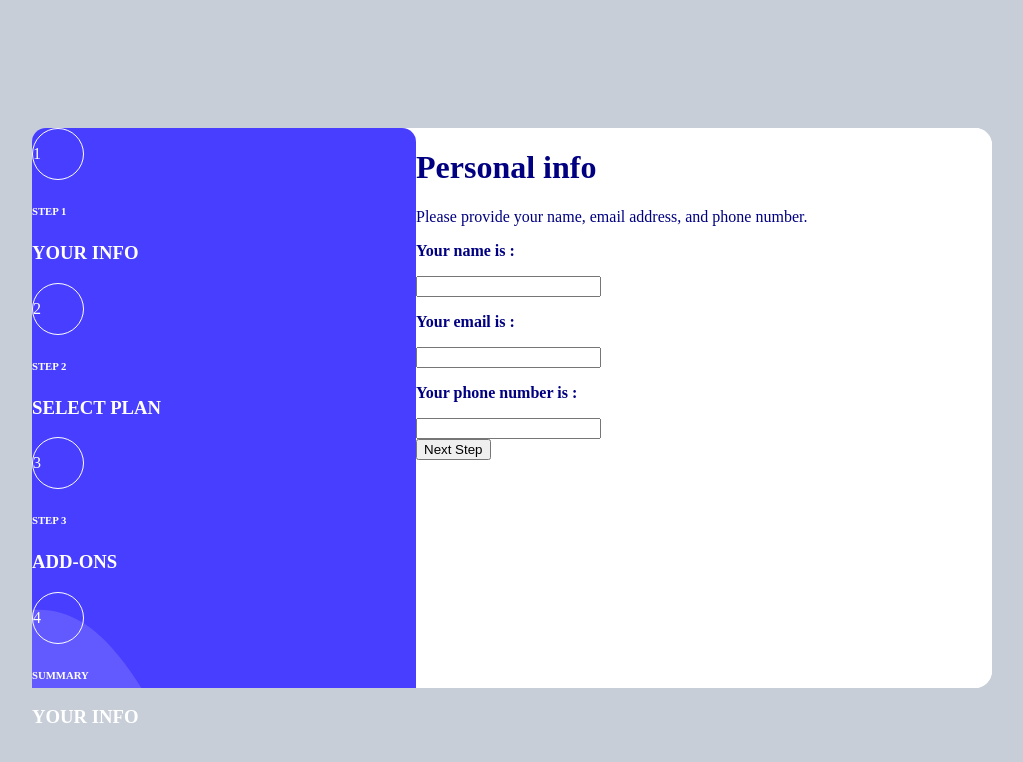
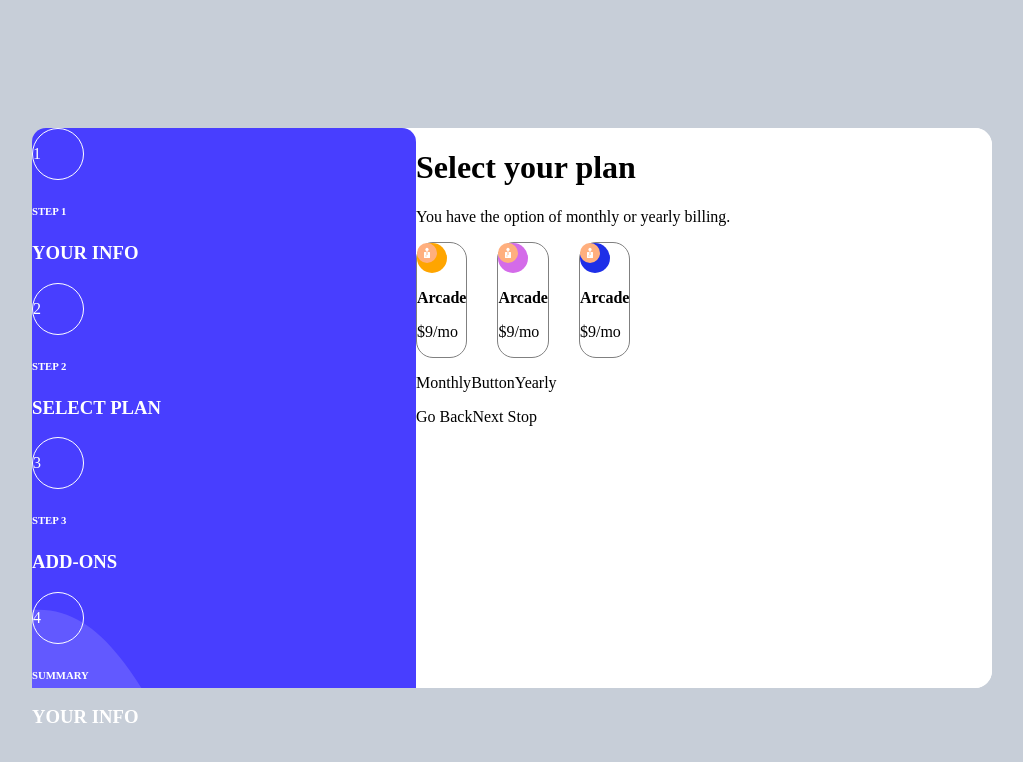
Before and after one commit to KASIANGK/project-useEffect-useState-Kasia-Nagorka, a React (Vite) app: page / in a window 1280 px wide. Shown: the top 762 px of the page, without its empty margins (136-1159 px from the left). Built offline with nearby package versions, Linux system fonts and the light colour scheme.

Commit message:
Component Select creation, contenu DONE

```diff
--- a/src/App.jsx
+++ b/src/App.jsx
@@ -1,10 +1,10 @@
 import { useState, useEffect } from 'react'
 import './App.css'
 import Personal from './Components/Personal/Personal'
+import Select from './Components/Select/Select'
 import Advenced from './assets/advenced.svg'
 import Arcade from './assets/arcade.svg'
 import Pro from './assets/pro.svg'
-import Sidebar from './assets/sidebar.svg'
 import Thankyou from './assets/thankyou.svg'
 
 function App() {
@@ -13,7 +13,8 @@ function App() {
   return (
 
       <div className='ALL'>
-        <Personal Sidebar={Sidebar} ></Personal>
+        {/* <Personal></Personal> */}
+        <Select Arcade={Arcade}></Select>
       </div>
 
   )
--- /dev/null
+++ b/src/Components/Select/Select.css
@@ -0,0 +1,52 @@
+.SELECT {
+    display: flex;
+    width: 120vh;
+    height: 70vh;
+    background-color: rgb(255, 255, 255);
+    border-radius: 17px;
+}
+.SELECT-CHOICE {
+    display: flex;
+    gap: 30px;
+}
+.ABO {
+    border-radius: 17px;
+    border: 1px solid grey;
+}
+.ARCADE {
+    background-color: orange;
+    border-radius: 50%;
+    width: 30px;
+    height: 30px;
+}
+.ARCADE img {
+    width: 20px;
+    height: 20px;
+}
+.ADVANCED {
+    background-color: rgb(212, 107, 233);
+    border-radius: 50%;
+    width: 30px;
+    height: 30px;
+}
+.ADVANCED img {
+    width: 20px;
+    height: 20px;
+}
+.PRO {
+    background-color: rgb(30, 47, 232);
+    border-radius: 50%;
+    width: 30px;
+    height: 30px;
+}
+.PRO img {
+    width: 20px;
+    height: 20px;
+}
+
+.SELECT-TOGGLE-SWITCH {
+    display: flex;
+}
+.SELECT-BTNS {
+    display: flex;
+}
--- /dev/null
+++ b/src/Components/Select/Select.jsx
@@ -0,0 +1,97 @@
+import './Select.css'
+
+function Select({Arcade}) {
+    return (
+        <div className='SELECT'>
+            <div className='STEP'>
+                <div className='STEPS'>
+                    <div className='STEPS-NUMBER'>
+                        <p>1</p>
+                    </div>
+                    <div className='STEPS_TXT'>
+                        <h6>STEP 1</h6>
+                        <h3>YOUR INFO</h3>
+                    </div>
+                </div>
+
+                <div className='STEPS'>
+                    <div className='STEPS-NUMBER'>
+                        <p>2</p>
+                    </div>
+                    <div className='STEPS_TXT'>
+                        <h6>STEP 2</h6>
+                        <h3>SELECT PLAN</h3>
+                    </div>
+                </div>
+
+                <div className='STEPS'>
+                    <div className='STEPS-NUMBER'>
+                        <p>3</p>
+                    </div>
+                    <div className='STEPS_TXT'>
+                        <h6>STEP 3</h6>
+                        <h3>ADD-ONS</h3>
+                    </div>
+                </div>
+
+                <div className='STEPS'>
+                    <div className='STEPS-NUMBER'>
+                        <p>4</p>
+                    </div>
+                    <div className='STEPS_TXT'>
+                        <h6>SUMMARY</h6>
+                        <h3>YOUR INFO</h3>
+                    </div>
+                </div>
+            </div>
+            <div className='SELECT'>
+                <div className='SELECT-CONTENT'>
+                    <div className='SELECT-TITLE'>
+                        <h1>Select your plan</h1>
+                        <p>You have the option of monthly or yearly billing.</p>
+                    </div>
+                    <div className='SELECT-CHOICE'>
+                        <div className='ABO'>
+                            <div className='ARCADE'>
+                                <img src={Arcade}></img>
+                            </div>
+                            <div className='ABO-TXT'>
+                                <p><strong>Arcade</strong></p>
+                                <p>$9/mo</p>
+                            </div>
+                        </div>
+                        <div className='ABO'>
+                            <div className='ADVANCED'>
+                                <img src={Arcade}></img>
+                            </div>
+                            <div className='ABO-TXT'>
+                                <p><strong>Arcade</strong></p>
+                                <p>$9/mo</p>
+                            </div>
+                        </div>
+                        <div className='ABO'>
+                            <div className='PRO'>
+                                <img src={Arcade}></img>
+                            </div>
+                            <div className='ABO-TXT'>
+                                <p><strong>Arcade</strong></p>
+                                <p>$9/mo</p>
+                            </div>
+                        </div>
+                    </div>
+                    <div className='SELECT-TOGGLE-SWITCH'>
+                        <p>Monthly</p>
+                        <p>Button</p>
+                        <p>Yearly</p>
+                    </div>
+                    <div className='SELECT-BTNS'>
+                        <div>Go Back</div>
+                        <div>Next Stop</div>
+                    </div>
+                </div>
+            </div>
+        </div>
+    )
+}
+
+export default Select
--- a/src/index.css
+++ b/src/index.css
@@ -1,5 +1,5 @@
 body {
   width: 100%;
-  height: 100vh;
+  height: 100%;
   background-color: rgb(199, 206, 216);
 }
```
Also changed, not shown: src/App.css (line endings or trailing spaces).
